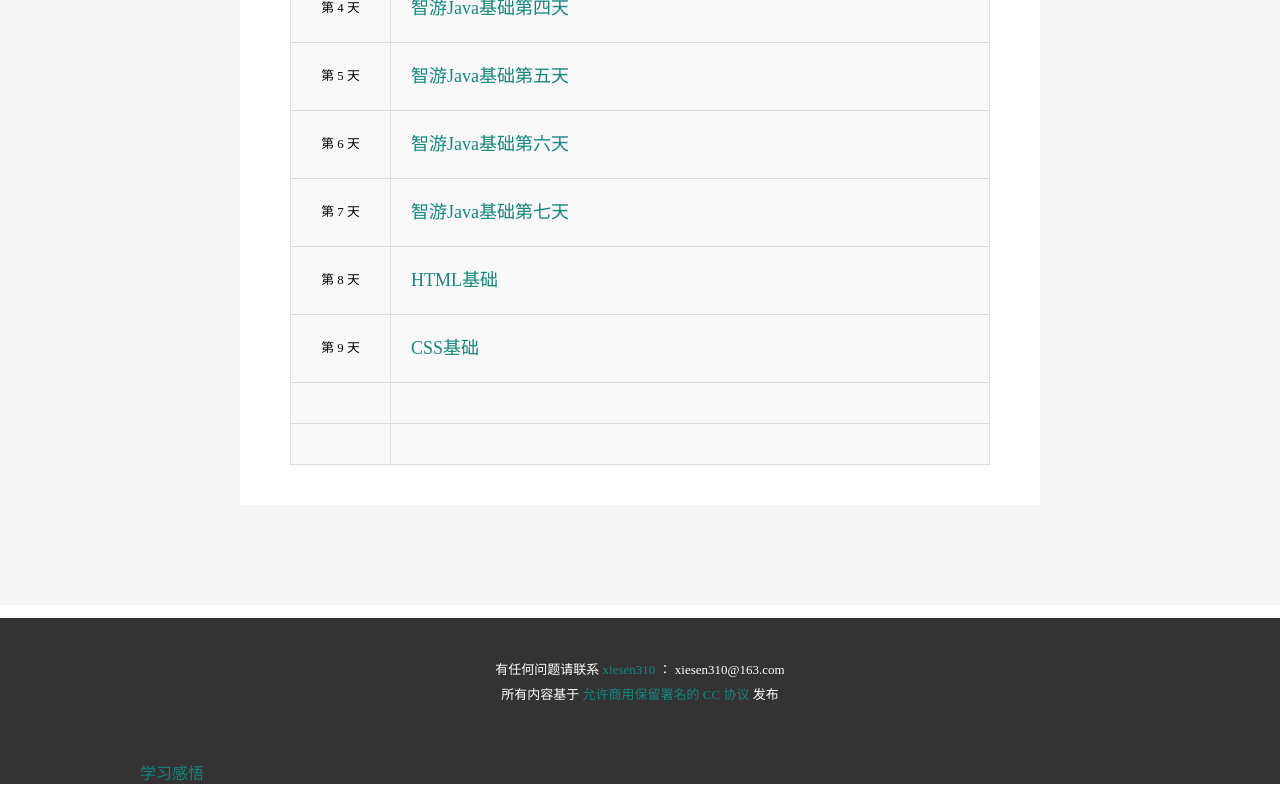
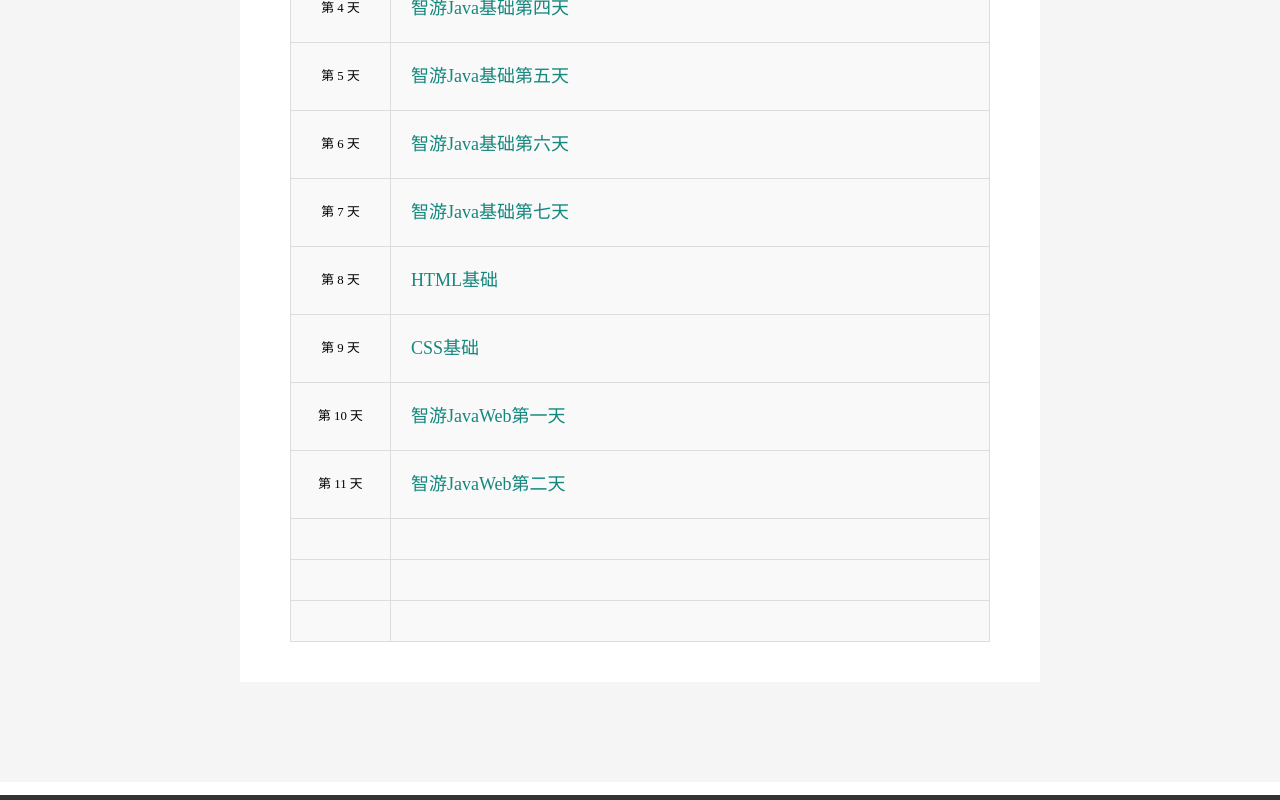
Before and after one commit to xiesen310/xiesen, a plain HTML site: page notes/index.html in a window 1280 px wide. Shown: the part 454-1254 px from the top of the page. Drawn offline with Linux system fonts and the light colour scheme.

Commit message:
更新笔记

```diff
--- a/notes/index.html
+++ b/notes/index.html
@@ -84,6 +84,24 @@
                         </td>
                     </tr>
                     <tr class="chapter-wrap even">
+                        <td class="chapter-index">第 10 天</td>
+                        <td class="chapter-title">
+                            <a href="https://github.com/xiesen310/personal_notes/blob/master/JavaWeb基础第一天.md">智游JavaWeb第一天</a>
+                        </td>
+                    </tr>
+                    <tr class="chapter-wrap even">
+                        <td class="chapter-index">第 11 天</td>
+                        <td class="chapter-title">
+                            <a href="https://github.com/xiesen310/personal_notes/blob/master/JavaWeb基础第二天.md">智游JavaWeb第二天</a>
+                        </td>
+                    </tr>
+                    <tr class="chapter-wrap even">
+                        <td class="chapter-index"></td>
+                        <td class="chapter-title">
+                            <a href=""></a>
+                        </td>
+                    </tr>
+                    <tr class="chapter-wrap even">
                         <td class="chapter-index"></td>
                         <td class="chapter-title">
                             <a href=""></a>
```
